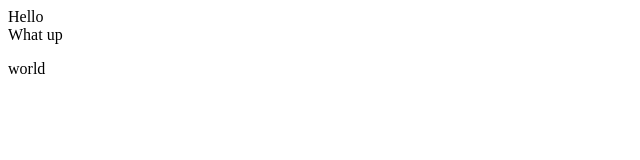
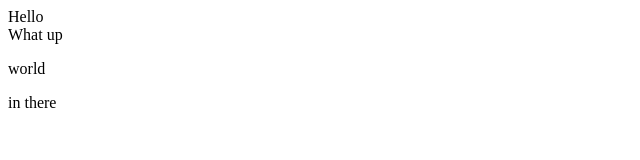
Before and after one commit to WillQYi/demo_rep, a plain HTML site: page index.html in a window 1280 px wide. Shown: the full height of the page, 0-640 px from the left. Drawn offline with Linux system fonts and the light colour scheme.

Commit message:
added in there

```diff
--- a/index.html
+++ b/index.html
@@ -2,3 +2,4 @@
 <div> Hello</div>
 <div> What up</div>
 <p>world</p>
+<p>in there</p>
```
